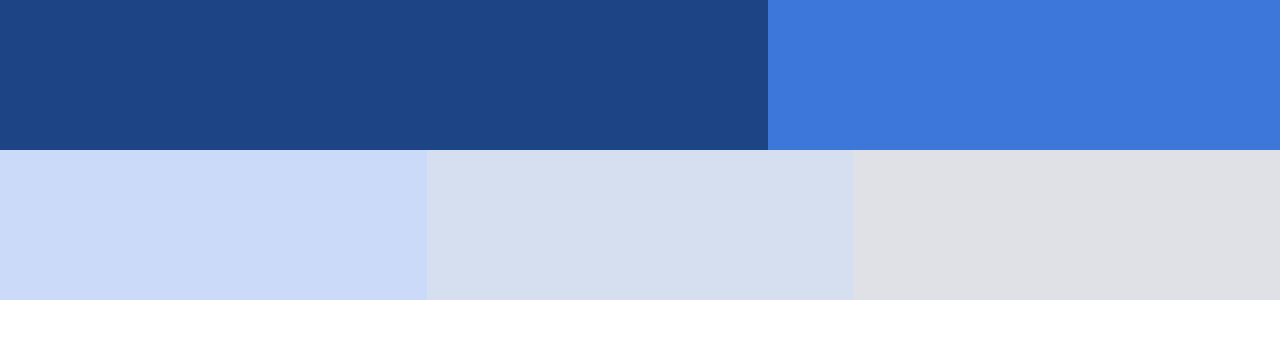
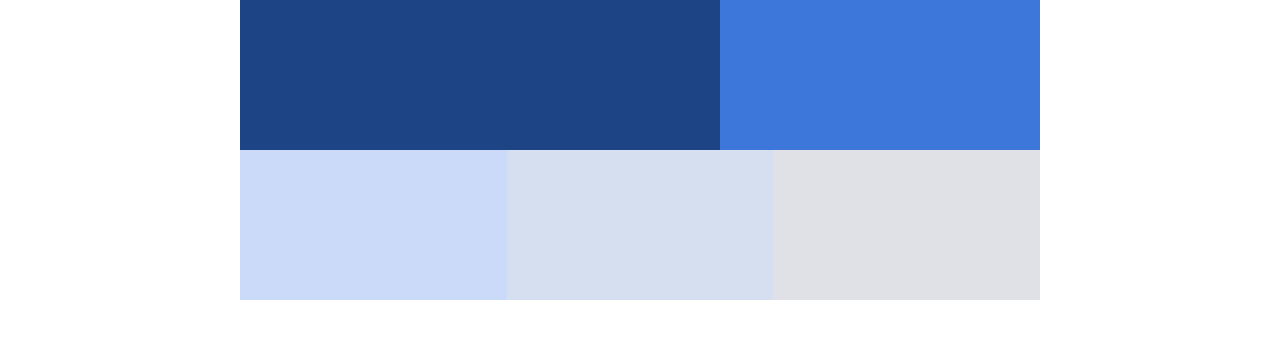
Before and after one commit to t0dd-kr/Intro, a Vue app in the folder frontend/: page / in a window 1280 px wide. Shown: the top 338 px of the page. Built offline with nearby package versions, Linux system fonts and the light colour scheme.

Commit message:
Edit component Index

```diff
--- a/frontend/src/components/Index.vue
+++ b/frontend/src/components/Index.vue
@@ -40,7 +40,6 @@ export default {
 
   .c1, .c2, .c3, .c4, .c5 {
     width: 100%;
-    background-color: #000
   }
 
   .c1 {
@@ -77,7 +76,7 @@ export default {
   }
 
   @media (min-width: 800px) {
-    .container {
+    .index {
       width: 800px;
       margin-left: auto;
       margin-right: auto;
```
